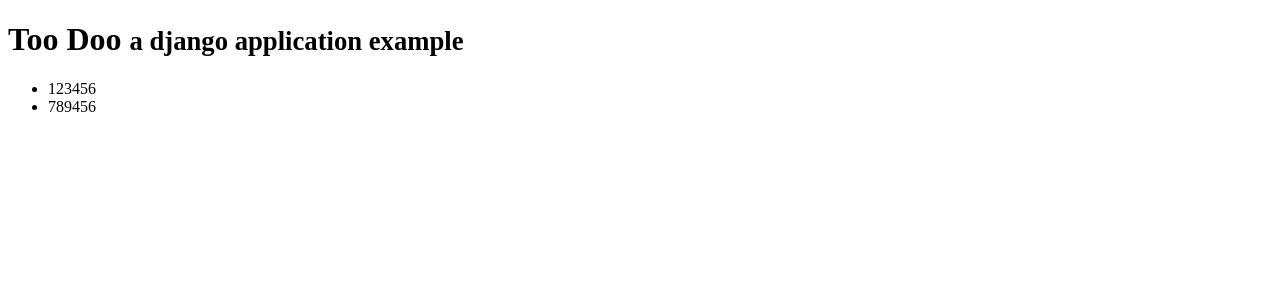
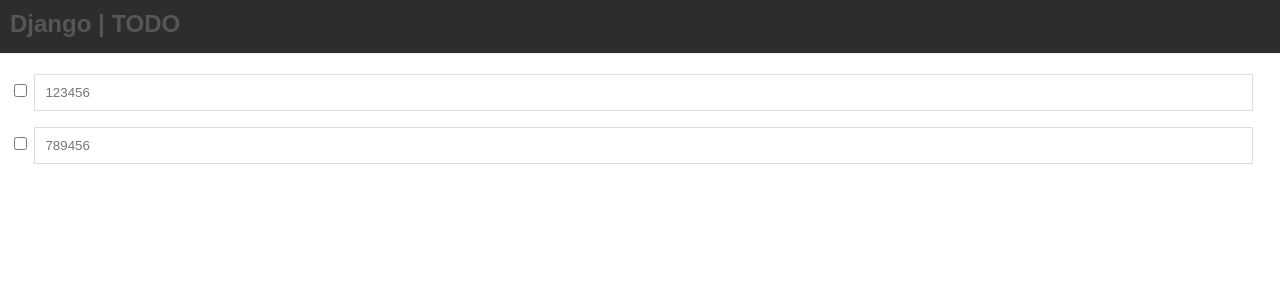
Before and after one commit to arguvos/ToDo-site, a Django app: page /all/ in a window 1280 px wide. Shown: the top 300 px of the page. Run offline with Django 3.2, Linux system fonts and the light colour scheme; data comes from the database, SQL or seed files in the repository.

Commit message:
Added templates and styles.

```diff
--- /dev/null
+++ b/polls/static/style.css
@@ -0,0 +1,264 @@
+html,body,div,span,applet,object,iframe,h1,h2,h3,h4,h5,h6,p,blockquote,pre,a,abbr,acronym,address,big,cite,code,del,dfn,em,img,ins,kbd,q,s,samp,small,strike,strong,sub,sup,tt,var,b,u,i,dl,dt,dd,ol,nav ul,nav li,fieldset,form,label,legend,table,caption,tbody,tfoot,thead,tr,th,td,article,aside,canvas,details,embed,figure,figcaption,footer,header,hgroup,menu,nav,output,ruby,section,summary,time,mark,audio,video{margin:0;padding:0;border:0;font-size:100%;font:inherit;vertical-align:baseline;}
+article, aside, details, figcaption, figure,footer, header, hgroup, menu, nav, section {display: block;}
+ol,ul{list-style:none;}
+blockquote,q{quotes:none;}
+blockquote:before,blockquote:after,q:before,q:after{content:'';content:none;}
+table{border-collapse:collapse;border-spacing:0;}
+/* start editing from here */
+a{text-decoration:none;}
+.txt-rt{text-align:right;}/* text align right */
+.txt-lt{text-align:left;}/* text align left */
+.txt-center{text-align:center;}/* text align center */
+.float-rt{float:right;}/* float right */
+.float-lt{float:left;}/* float left */
+.clear{clear:both;}/* clear float */
+.pos-relative{position:relative;}/* Position Relative */
+.pos-absolute{position:absolute;}/* Position Absolute */
+.vertical-base{	vertical-align:baseline;}/* vertical align baseline */
+.vertical-top{	vertical-align:top;}/* vertical align top */
+.underline{	padding-bottom:5px;	border-bottom: 1px solid #eee; margin:0 0 20px 0;}/* Add 5px bottom padding and a underline */
+nav.vertical ul li{	display:block;}/* vertical menu */
+nav.horizontal ul li{	display: inline-block;}/* horizontal menu */
+img{max-width:100%;}
+/*img[width],img[height]{width:auto;height:auto;} wordpress hack to reset the attributes (while making responsive) */
+body{
+	font-family:Arial, Helvetica, sans-serif;
+}
+article{
+	padding:20px 10px;
+	font-size:16px;
+	color:#868686;
+}
+article img{
+	margin:10px 0;
+}
+a{ color:#c52525;}
+a:hover{ color:#2d2d2d;}
+/* headings */
+h1, h2, h3, h4, h5, h6{
+	font-weight:bold;
+	color:#565656;
+}
+h1{
+	font-size: 24px;
+	margin:0 0 .2em 0;
+}
+h2{
+	font-size: 18px;
+	margin:0 0 .3em 0;
+}
+h3{
+	font-size: 16px;
+	margin:0 0 .4em 0;
+}
+h4{
+	font-size: 14px;
+}
+h5, h6{
+	font-size: 12px;
+}
+h4, h5, h6{
+	margin:0 0 .6em 0;
+}
+/* paragraph */
+p{
+	line-height:26px;
+	margin:0 0 16px 0;
+}
+/* TextFormatting */
+strong, b {
+	font-weight: bold;
+}
+i, cite, em, var, address, dfn {
+	font-style: italic;
+}
+small {
+	font-size: smaller;
+}
+del {
+	text-decoration: line-through;
+}
+ins {
+	text-decoration: underline;
+}
+sup {
+	vertical-align: super;
+}
+sub {
+	vertical-align: sub;
+}
+sub, sup{
+	font-size: smaller;
+}
+code, kbd, samp, pre, .pre-text {
+font-family: monospace;
+}
+q{
+	display:inline;
+}
+q:before {
+content: open-quote;
+}
+q:after {
+content: close-quote;
+}
+address{
+	line-height: 22px;
+	margin:0 0 16px 0;
+}
+abbr[title]{
+	border-bottom:1px dotted #565656;
+}
+/* blcokquote */
+blockquote{
+	margin:16px 0 16px 40px;
+}
+/* pre */
+pre, .pre-text{
+	display: block;
+	white-space: pre;
+	margin: 1em 0px;
+}
+/* HTMl lists */
+ul,ol,dl{
+	display: block;
+	margin:1em 0 1em 0;
+}
+ul, ol{
+	padding-left: 40px;
+}
+ul{
+	list-style-type: disc;
+}
+ol{
+	list-style-type: decimal;
+}
+dt, dd{
+	display: block;
+	margin:0 0 0.5em 0;
+}
+dt{
+	font-weight: bold;
+}
+dd {
+	margin-left: 2em;
+}
+form label{
+	font-size:12px;
+	margin-bottom: 0.4em;
+}
+form input[type=text],
+form input[type=password]{
+	width:180px;
+
+}
+form input[type=text],
+form input[type=password],textarea{
+	border:1px solid #ddd;
+}
+form input[type=text],
+form input[type=password],textarea{
+	-webkit-appearance:none;
+	-moz-appearance:none;
+}
+form input[type="radio"]{
+	position:relative;
+	top:1px;
+}
+form div{
+	margin:0 0 0.8em 0;
+}
+form textarea{
+	width:180px;
+	height:80px;
+}
+.label-top label{
+	display:block;
+}
+label.inline{
+	display:inline-block;
+}
+form label span.red{
+	color:#ff0000;
+}
+form input[type=text]{
+	border:1px solid #ddd;
+	background:#fff;
+	color:#767676;
+	padding: 10px;
+	margin:0;
+	cursor: pointer;
+}
+form input[type=password]{
+	border:1px solid #ddd;
+	background:#fff;
+	color:#767676;
+	padding: 10px;
+	margin:0;
+	cursor: pointer;
+}
+form input[type=submit]{
+	border:1px solid #ddd;
+	background:#fff;
+	color:#767676;
+	padding: 10px;
+	margin:0;
+	cursor: pointer;
+}
+form button{
+	border:1px solid #ddd;
+	background:#fff;
+	color:#767676;
+	padding: 10px;
+	margin:0;
+	cursor: pointer;
+}
+/* -- header -- */
+header{
+	border-bottom:1px solid #eee;
+	background:#2d2d2d;
+}
+.logo{
+	padding:10px;
+}
+.logo img{
+	display:block;
+}
+footer{
+	border-top:1px solid #eee;
+	background:#1d1d1d;
+	color:#4d4d4d;
+}
+footer p{
+	font-size:12px;
+	margin:0;
+}
+.copy{
+	padding:10px;
+}
+.copy a{
+	color:#c52525;
+}
+/* -- menu -- */
+.menu{
+}
+.menu a{
+	background:#f9f9f9;
+	border-bottom:1px solid #eee;
+	display:block;
+	padding:15px;
+	color:#767676;
+	font-size:12px;
+}
+.menu a:hover{
+	background:#fff;
+}
+header .menu{
+	border-top:1px solid #eee;
+}
+header .menu a{
+	padding:15px 15px 15px 25px;
+}
+header .menu li:last-child a{
+	border-bottom:none;
+}
--- a/polls/templates/base.html
+++ b/polls/templates/base.html
@@ -1,22 +1,18 @@
-<!DOCTYPE html>
-<html lang="en">
+<!DOCTYPE html PUBLIC "-//W3C//DTD XHTML 1.0 Transitional//EN" "http://www.w3.org/TR/xhtml1/DTD/xhtml1-transitional.dtd">
+{% load staticfiles %}
+<html>
     <head>
-    <meta charset="utf-8">
-    <title>{% block title %}Simple is Better Than Complex{% endblock %}</title>
+        <link href="{% static 'style.css' %}" rel="stylesheet" type="text/css" />
+        <title>Django TODO</title>
     </head>
     <body>
         <header>
-      <h1>My Site</h1>
-      {% if user.is_authenticated %}
-        <a href="{% url 'logout' %}">logout</a>
-      {% else %}
-        <a href="{% url 'login' %}">login</a> / <a href="{% url 'signup' %}">signup</a>
-      {% endif %}
-      <hr>
+            <div class="logo">
+		    <h1>Django | TODO</h1>
+	    </div>
         </header>
-    <main>
-      {% block content %}
-      {% endblock %}
-    </main>
+	<article>
+            {% block content %}{% endblock %}
+    </article>
     </body>
 </html>
--- a/polls/templates/index.html
+++ b/polls/templates/index.html
@@ -1,30 +1,17 @@
-<!DOCTYPE html>
-<html>
-<!-- ... -->
-<div class="col-sm-6 col-sm-offset-3">
+{% extends 'base.html' %}
 
-    <div class="page-header">
-      <h1>Too Doo <small>a django application example</small></h1>
-    </div>
-
-    <ul class="list-group">
-
-        {% for task in tasks %}
-            <li class="list-group-item task-item">
-                  <div class="col-xs-1">
-                      {% if task.done %}
-                          <span class="fa fa-check-square-o"></span>
-                    {% else %}
-                          <span class="fa fa-square-o"></span>
-                    {% endif %}
-
-                  </div>
-                <div class="col-xs-11">{{ task.name }}</div>
-            </li>
-        {% endfor %}
-    </ul>
-
-</div>
-
-</body>
-</html>
+{% block content %}
+<form method="post">
+    {% csrf_token %}
+	{% for task in tasks %}
+		<p>
+		{% if task.done %}
+			<input type="checkbox" id="" checked>
+		{% else %}
+			<input type="checkbox" id="">
+		{% endif %}
+		<input style='width:95%' type="text" id="" value={{ task }} disabled>
+		</p>
+    {% endfor %}
+</form>
+{% endblock %}
--- a/polls/templates/login.html
+++ b/polls/templates/login.html
@@ -1,7 +1,7 @@
 {% extends 'base.html' %}
 
 {% block content %}
-  <h2>Log in to My Site</h2>
+  <h2>Log to Site</h2>
   {% if form.errors %}
     <p style="color: red">Your username and password didn't match. Please try again.</p>
   {% endif %}
@@ -21,6 +21,6 @@
       </p>
     {% endfor %}
     <button type="submit">Log in</button>
-    <a href="{% url 'signup' %}">New to My Site? Sign up</a>
+    <a href="{% url 'signup' %}">New to Site? Sign up</a>
   </form>
 {% endblock %}
--- a/polls/templates/signup.html
+++ b/polls/templates/signup.html
@@ -8,9 +8,7 @@
       <p>
         {{ field.label_tag }}<br>
         {{ field }}
-        {% if field.help_text %}
-          <small style="color: grey">{{ field.help_text }}</small>
-        {% endif %}
+
         {% for error in field.errors %}
           <p style="color: red">{{ error }}</p>
         {% endfor %}
```
Lines whose indentation alone changed are shown as unchanged.
